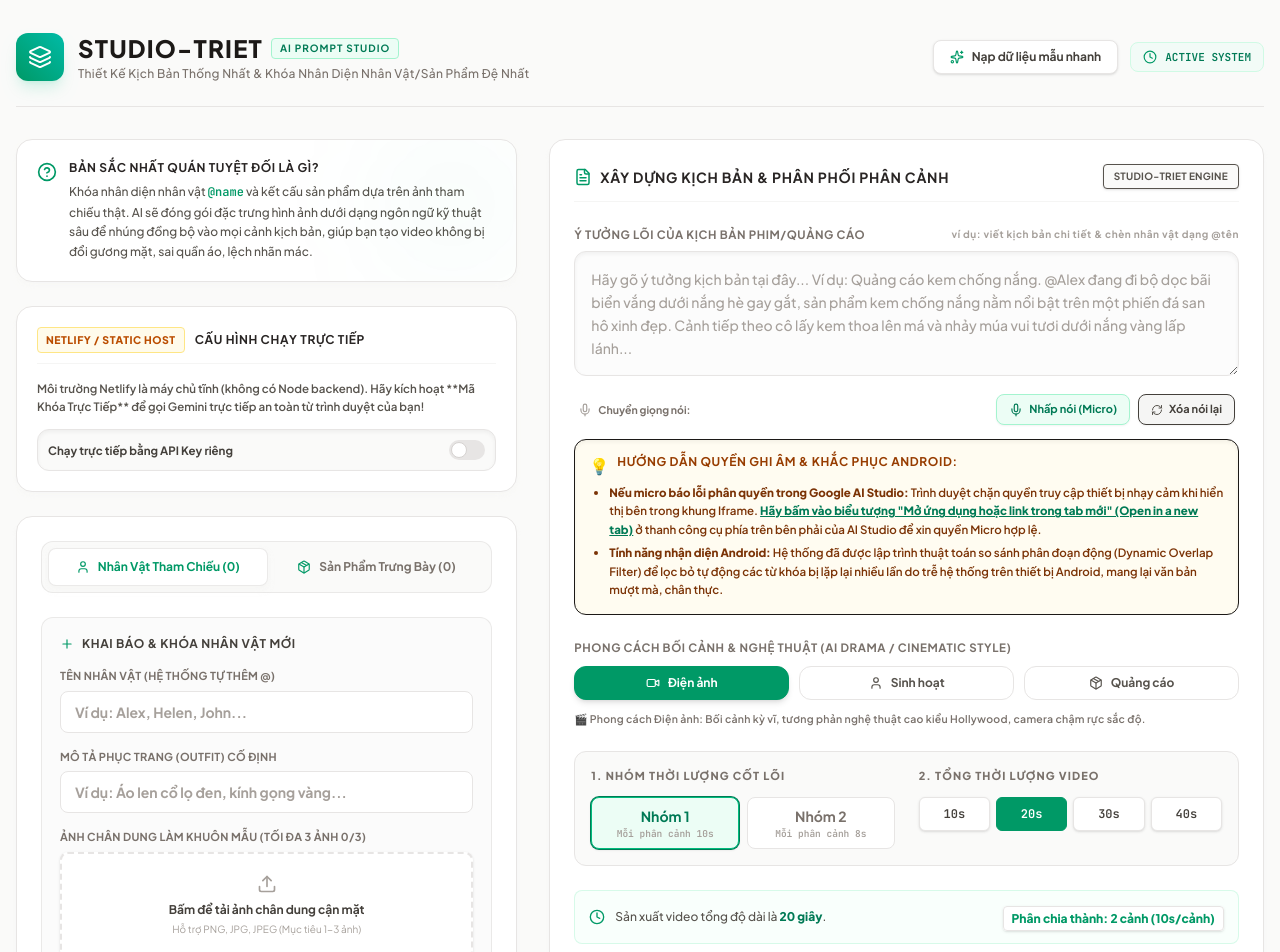
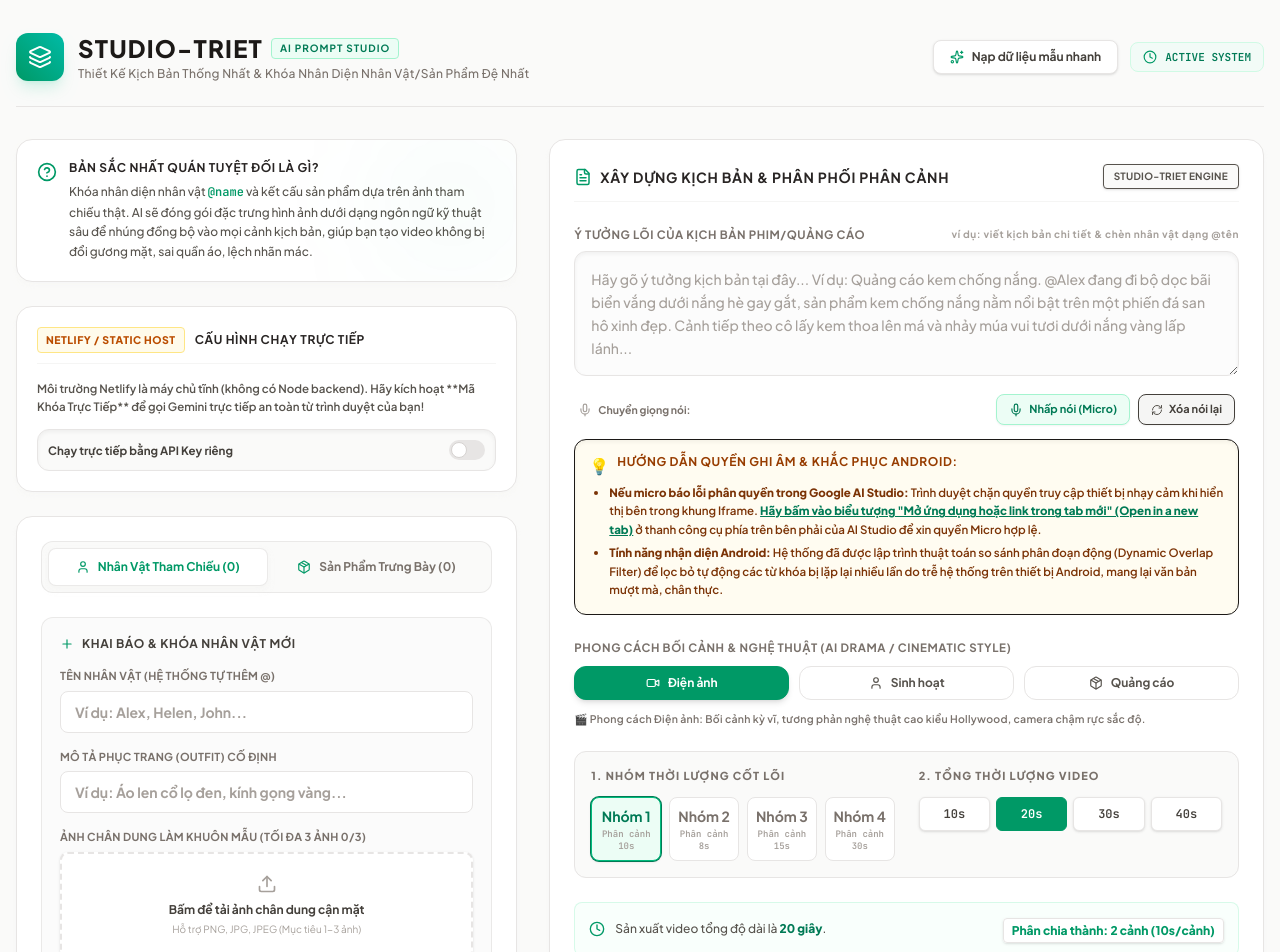
Before and after one commit to idecopharma/triet-studio, a React (Vite) app: page / in a window 1280 px wide. Shown: the top 952 px of the page. Built offline with nearby package versions, Linux system fonts and the light colour scheme.

Commit message:
feat: add 15s and 30s duration options to screenplay
Extend duration group support to include 15s and 30s presets, updating logic in both client and server to handle scene distribution and word count calculations.

```diff
--- a/src/App.tsx
+++ b/src/App.tsx
@@ -56,7 +56,7 @@
 
   // Screenplay Setup State
   const [idea, setIdea] = useState("");
-  const [durationGroup, setDurationGroup] = useState<"10s" | "8s">("10s");
+  const [durationGroup, setDurationGroup] = useState<"10s" | "8s" | "15s" | "30s">("10s");
   const [totalDuration, setTotalDuration] = useState<number>(20); // Default to 20s for 10s group
   const [screenplayStyle, setScreenplayStyle] = useState<"cinematic" | "daily" | "commercial">("cinematic");
 
@@ -415,12 +415,16 @@
   };
 
   // Handler for duration group switch
-  const handleDurationGroupChange = (group: "10s" | "8s") => {
+  const handleDurationGroupChange = (group: "10s" | "8s" | "15s" | "30s") => {
     setDurationGroup(group);
     if (group === "10s") {
       setTotalDuration(20); // Recommended starting for 10s
-    } else {
+    } else if (group === "8s") {
       setTotalDuration(24); // Recommended starting for 8s
+    } else if (group === "15s") {
+      setTotalDuration(30); // Recommended starting for 15s
+    } else if (group === "30s") {
+      setTotalDuration(30); // Recommended starting for 30s
     }
   };
 
@@ -673,9 +677,11 @@
 
     try {
       let scenesData: any[] = [];
-      const durationUnit = durationGroup === "10s" ? 10 : 8;
-      const numScenes = Math.ceil(totalDuration / durationUnit);
-      const maxWords = durationUnit === 10 ? 25 : 18;
+      const durationUnit = durationGroup === "8s" ? 8 : (durationGroup === "10s" ? 10 : (durationGroup === "15s" ? 15 : 30));
+      const isSingleSceneGroup = durationGroup === "15s" || durationGroup === "30s";
+      const numScenes = isSingleSceneGroup ? 1 : Math.ceil(totalDuration / durationUnit);
+      const scene_duration = isSingleSceneGroup ? totalDuration : durationUnit;
+      const maxWords = isSingleSceneGroup ? Math.ceil(totalDuration * 2.2) : (durationUnit === 8 ? 18 : 25);
 
       if (useDirectGemini) {
         let styleDescription = "PHONG CÁCH MẶC ĐỊNH: Đa dạng, linh hoạt và cân bằng giữa nghệ thuật lẫn thương mại.";
@@ -705,7 +711,7 @@
         }
 
         const promptText = `Bạn là một biên kịch danh tiếng và kỹ sư thiết kế prompt (prompt engineer) video chuyên nghiệp dạn dày kinh nghiệm tại STUDIO-TRIET.
-Nhiệm vụ của bạn là chuyển thể Ý tưởng kịch bản (Idea) dưới đây thành một kịch bản video từng phân cảnh đồng bộ, tối ưu thời lượng và nhất quán về nhân vật lẫn sản phẩm.
+Nhiệm vụ của bạn là chuyển thể Ý tưởng kịch bản (Idea) dưới đây thành một kịch bản video đồng bộ, tối ưu thời lượng và nhất quán về nhân vật lẫn sản phẩm.
 
 Ý TƯỞNG KỊCH BẢN CHỦ ĐẠO:
 "${idea}"
@@ -714,19 +720,19 @@
 ${styleDescription}
 
 THÔNG TIN QUY CHUẨN ĐỒNG BỘ:
-- Nhóm thời lượng: Phân cảnh ${durationUnit} giây.
+- Nhóm thời lượng: Phân cảnh ${scene_duration} giây.
 - Tổng thời lượng video: ${totalDuration} giây.
-- Tổng số phân cảnh cần tạo: ${numScenes} phân cảnh (Mỗi cảnh dài đúng ${durationUnit}s để tổng đạt ${totalDuration}s).
+- Tổng số phân cảnh cần tạo: ${numScenes} phân cảnh ${isSingleSceneGroup ? `(Tạo duy nhất 1 kịch bản/prompt tổng thể hoàn chỉnh dài đúng ${totalDuration}s, tuyệt đối không chia nhỏ ra nhiều phân cảnh)` : `(Mỗi cảnh dài đúng ${durationUnit}s để tổng đạt ${totalDuration}s)`}.
 - Nhân vật tham chiếu cần sử dụng (nếu phù hợp):
 ${charactersInfo}
 - Sản phẩm quảng cáo cần sử dụng (nếu phù hợp):
 ${productInfo}
 
 YÊU CẦU QUAN TRỌNG VỀ ĐỒNG BỘ VIDEO VÀ AUDIO:
-1. Tính Nhất Quán Xuyên Suốt: Cốt truyện kịch bản phải có tính kết nối mạch lạc, phong cách nghệ thuật, bối cảnh ánh sáng và diện mạo nhân vật/sản phẩm phải nhất quán từ phân cảnh đầu đến phân cảnh cuối theo đúng phong cách nghệ thuật đã yêu cầu ở trên.
+1. Tính Nhất Quán Xuyên Suốt: Cốt truyện kịch bản phải có tính kết nối mạch lạc, phong cách nghệ thuật, bối cảnh ánh sáng và diện mạo nhân vật/sản phẩm phải nhất quán theo phong cách nghệ thuật đã yêu cầu ở trên.
 2. Quy tắc thời lượng lời thoại (audioPrompt):
-   - Cảnh dài ${durationUnit} giây CHỈ được chứa tối đa ${maxWords} từ tiếng Việt trong lời thoại để phát âm vừa vặn, truyền cảm, tự nhiên và không bị hụt hơi.
-   - Bạn PHẢI thiết lập độ dài lời thoại ngắn gọn, súc tích nhất có thể để khớp hoàn hảo trong khu vực thời gian ${durationUnit}s. Nếu ý tưởng lời thoại quá dài vượt khung, bạn BẮT BUỘC phải chuyển bớt ý hoặc câu thoại tiếp theo sang phân cảnh tiếp sau.
+   - Cảnh dài ${scene_duration} giây CHỈ được chứa tối đa ${maxWords} từ tiếng Việt trong lời thoại để phát âm vừa vặn, truyền cảm, tự nhiên và không bị hụt hơi.
+   - Bạn PHẢI thiết lập độ dài lời thoại ngắn gọn, súc tích nhất có thể để khớp hoàn hảo trong khu vực thời gian ${scene_duration}s.
 3. Cú pháp viết Video Visual Prompt (visualPrompt):
    - Viết hoàn toàn bằng TIẾNG ANH chuyên sâu để các mô hình AI tạo video lớn hiểu chính xác.
    - Phải mô tả chi tiết phù hợp phong cách đã chọn: Góc quay (e.g. medium shot, extreme close-up), động tác camera (e.g. cinematic slow panning, smooth push-in, tracking shot), ánh sáng (cinematic lighting, warm sunset glow), bối cảnh chính xác và diễn biến hành động.
@@ -749,7 +755,7 @@
                   },
                   duration: {
                     type: "INTEGER",
-                    description: `Thời lượng phân cảnh, phải bằng đúng ${durationUnit}`,
+                    description: `Thời lượng phân cảnh, phải bằng đúng ${scene_duration}`,
                   },
                   visualPrompt: {
                     type: "STRING",
@@ -757,7 +763,7 @@
                   },
                   audioPrompt: {
                     type: "STRING",
-                    description: `Voiceover narration text in Vietnamese. Max ${maxWords} words to fit ${durationUnit} seconds perfectly!`,
+                    description: `Voiceover narration text in Vietnamese. Max ${maxWords} words to fit ${scene_duration} seconds perfectly!`,
                   },
                   notes: {
                     type: "STRING",
@@ -844,12 +850,13 @@
     showNotification(`Đang tái khởi tạo phối cảnh và lời thoại cho phân cảnh #${sceneNum}...`, "info");
 
     try {
-      const durationUnit = durationGroup === "10s" ? 10 : 8;
+      const currentScene = screenplay.scenes.find(s => s.sceneNumber === sceneNum);
+      const scene_duration = currentScene ? currentScene.duration : (durationGroup === "8s" ? 8 : (durationGroup === "10s" ? 10 : (durationGroup === "15s" ? 15 : 30)));
+      const isSingleSceneGroup = durationGroup === "15s" || durationGroup === "30s";
+      const maxWords = isSingleSceneGroup ? Math.ceil(scene_duration * 2.2) : (durationGroup === "8s" ? 18 : 25);
       let updatedScene: ScreenplayScene;
 
       if (useDirectGemini) {
-        const maxWords = durationUnit === 10 ? 25 : 18;
-
         // Characters formatting
         let charactersInfo = "";
         if (characters && characters.length > 0) {
@@ -881,7 +888,7 @@
 "${feedbackText}"
 
 HÃY TẠO LẠI PHÂN CẢNH SỐ ${sceneNum} NÀY để đáp ứng mong muốn trên nhưng VẪN PHẢI GIỮ TÍNH MẠCH LẠC, NHẤT QUÁN kết cấu chung của toàn bộ kịch bản.
-Đảm bảo lời thoại tiếng Việt (audioPrompt) cực kỳ ngắn gọn, sắc sảo và KHÔNG vượt quá ${maxWords} từ để vừa khít thời lượng ${durationUnit}s.
+Đảm bảo lời thoại tiếng Việt (audioPrompt) cực kỳ ngắn gọn, sắc sảo và KHÔNG vượt quá ${maxWords} từ để vừa khít thời lượng ${scene_duration}s.
 Visual prompt cho video phải viết bằng tiếng Anh chi tiết cao (khoảng 100 từ).`;
 
         const schema = {
@@ -919,7 +926,7 @@
               idea: screenplay.idea,
               characters: characters,
               product: product,
-              durationUnit: durationUnit,
+              durationUnit: scene_duration,
               currentScenes: screenplay.scenes,
               targetSceneNumber: sceneNum,
               feedback: feedbackText
@@ -1016,7 +1023,7 @@
 =====================================================
 Ý TƯỞNG CHỦ ĐẶO: ${screenplay.idea}
 TỔNG THỜI LƯỢNG SẢN XUẤT: ${screenplay.totalDuration} Giây
-CHẾ ĐỘ TỐI ƯU HỎA: Cảnh quay ${screenplay.durationGroup === "10s" ? 10 : 8} giây
+CHẾ ĐỘ TỐI ƯU HỎA: Cảnh quay ${parseInt(screenplay.durationGroup) || 10} giây
 NGÀY KHỞI TẠO: ${screenplay.createdAt}
 
 `;
@@ -1696,35 +1703,59 @@
               {/* Configuration Panel: Duration intervals & total duration */}
               <div className="grid grid-cols-1 md:grid-cols-2 gap-6 p-4 rounded-xl bg-stone-50 border border-stone-200">
 
-                {/* Group 1 & 2 Selector */}
+                {/* Group Selector */}
                 <div className="space-y-3">
                   <span className="text-[11px] font-extrabold text-stone-500 uppercase tracking-widest block">
                     1. Nhóm thời lượng cốt lõi
                   </span>
 
-                  <div className="grid grid-cols-2 gap-2">
+                  <div className="grid grid-cols-2 sm:grid-cols-4 gap-2">
                     <button
                       onClick={() => handleDurationGroupChange("10s")}
-                      className={`py-2 rounded-lg text-xs font-bold flex flex-col items-center justify-center border transition-all cursor-pointer ${
+                      className={`py-2 px-1 rounded-lg text-xs font-bold flex flex-col items-center justify-center border transition-all cursor-pointer ${
                         durationGroup === "10s"
                           ? "bg-emerald-50 border-emerald-500 text-emerald-700 shadow-sm font-black ring-1 ring-emerald-250"
                           : "bg-white border-stone-200 text-stone-500 hover:text-stone-850"
                       }`}
                     >
-                      <span className="text-sm">Nhóm 1</span>
-                      <span className="text-[9.5px] font-mono text-stone-400 font-bold mt-0.5">Mỗi phân cảnh 10s</span>
+                      <span className="text-xs sm:text-sm">Nhóm 1</span>
+                      <span className="text-[9px] font-mono text-stone-400 font-bold mt-0.5">Phân cảnh 10s</span>
                     </button>
 
                     <button
                       onClick={() => handleDurationGroupChange("8s")}
-                      className={`py-2 rounded-lg text-xs font-bold flex flex-col items-center justify-center border transition-all cursor-pointer ${
+                      className={`py-2 px-1 rounded-lg text-xs font-bold flex flex-col items-center justify-center border transition-all cursor-pointer ${
                         durationGroup === "8s"
                           ? "bg-emerald-50 border-emerald-500 text-emerald-700 shadow-sm font-black ring-1 ring-emerald-250"
                           : "bg-white border-stone-200 text-stone-500 hover:text-stone-850"
                       }`}
                     >
-                      <span className="text-sm">Nhóm 2</span>
-                      <span className="text-[9.5px] font-mono text-stone-400 font-bold mt-0.5">Mỗi phân cảnh 8s</span>
+                      <span className="text-xs sm:text-sm">Nhóm 2</span>
+                      <span className="text-[9px] font-mono text-stone-400 font-bold mt-0.5">Phân cảnh 8s</span>
+                    </button>
+
+                    <button
+                      onClick={() => handleDurationGroupChange("15s")}
+                      className={`py-2 px-1 rounded-lg text-xs font-bold flex flex-col items-center justify-center border transition-all cursor-pointer ${
+                        durationGroup === "15s"
+                          ? "bg-emerald-50 border-emerald-500 text-emerald-700 shadow-sm font-black ring-1 ring-emerald-250"
+                          : "bg-white border-stone-200 text-stone-500 hover:text-stone-850"
+                      }`}
+                    >
+                      <span className="text-xs sm:text-sm">Nhóm 3</span>
+                      <span className="text-[9px] font-mono text-stone-400 font-bold mt-0.5">Phân cảnh 15s</span>
+                    </button>
+
+                    <button
+                      onClick={() => handleDurationGroupChange("30s")}
+                      className={`py-2 px-1 rounded-lg text-xs font-bold flex flex-col items-center justify-center border transition-all cursor-pointer ${
+                        durationGroup === "30s"
+                          ? "bg-emerald-50 border-emerald-500 text-emerald-700 shadow-sm font-black ring-1 ring-emerald-250"
+                          : "bg-white border-stone-200 text-stone-500 hover:text-stone-850"
+                      }`}
+                    >
+                      <span className="text-xs sm:text-sm">Nhóm 4</span>
+                      <span className="text-[9px] font-mono text-stone-400 font-bold mt-0.5">Phân cảnh 30s</span>
                     </button>
                   </div>
                 </div>
@@ -1736,9 +1767,16 @@
                   </span>
 
                   <div className="grid grid-cols-4 gap-1.5">
-                    {durationGroup === "10s" ? (
-                      <>
-                        {[10, 20, 30, 40].map((t) => (
+                    {(() => {
+                      let durations = [10, 20, 30, 40];
+                      if (durationGroup === "8s") {
+                        durations = [8, 24, 32, 40];
+                      } else if (durationGroup === "15s") {
+                        durations = [15, 30, 45, 60];
+                      } else if (durationGroup === "30s") {
+                        durations = [30, 60, 90, 120];
+                      }
+                      return durations.map((t) => (
                         <button
                           key={t}
                           onClick={() => setTotalDuration(t)}
@@ -1750,25 +1788,8 @@
                         >
                           {t}s
                         </button>
-                        ))}
-                      </>
-                    ) : (
-                      <>
-                        {[8, 24, 32, 40].map((t) => (
-                          <button
-                            key={t}
-                            onClick={() => setTotalDuration(t)}
-                            className={`py-2 rounded-md text-xs font-mono font-bold transition-all cursor-pointer border ${
-                              totalDuration === t
-                                ? "bg-emerald-600 border-emerald-600 text-white font-black"
-                                : "bg-white hover:bg-stone-50 border-stone-200 text-stone-700 shadow-sm"
-                            }`}
-                          >
-                            {t}s
-                          </button>
-                        ))}
-                      </>
-                    )}
+                      ));
+                    })()}
                   </div>
                 </div>
               </div>
@@ -1783,7 +1804,11 @@
                 </div>
                 <div className="text-right">
                   <span className="px-2 py-1 rounded bg-white text-xs font-black border border-stone-200 text-emerald-600 shadow-sm">
-                    Phân chia thành: {Math.ceil(totalDuration / (durationGroup === "10s" ? 10 : 8))} cảnh ({durationGroup === "10s" ? "10s" : "8s"}/cảnh)
+                    {durationGroup === "15s" || durationGroup === "30s" ? (
+                      "Không chia nhỏ - Tạo 1 Prompt gộp duy nhất"
+                    ) : (
+                      `Phân chia thành: ${Math.ceil(totalDuration / (durationGroup === "8s" ? 8 : 10))} cảnh (${durationGroup}/cảnh)`
+                    )}
                   </span>
                 </div>
               </div>
@@ -1840,7 +1865,7 @@
                   </div>
                   <div className={`flex items-center gap-2 ${genStep >= 4 ? "text-emerald-700 font-bold" : "text-stone-400 font-semibold"}`}>
                     <span className="shrink-0">{genStep >= 4 ? "✓" : "○"}</span>
-                    <span>Tối ưu từ ngữ lời thoại khớp thời gian ({durationGroup === "10s" ? "~22" : "~18"} từ)</span>
+                    <span>Tối ưu từ ngữ lời thoại khớp thời gian ({durationGroup === "8s" ? "~18" : (durationGroup === "10s" ? "~25" : (durationGroup === "15s" ? "~35" : "~70"))} từ)</span>
                   </div>
                 </div>
               </motion.div>
@@ -1881,8 +1906,7 @@
                 <div className="space-y-6">
                   {screenplay.scenes.map((scene, idx) => {
                     const sceneWordCount = getWordCount(scene.audioPrompt);
-                    const isGroup10 = durationGroup === "10s";
-                    const maxWordsAllowed = isGroup10 ? 25 : 18;
+                    const maxWordsAllowed = durationGroup === "8s" ? 18 : (durationGroup === "10s" ? 25 : (durationGroup === "15s" ? 35 : 70));
                     const isOverflow = sceneWordCount > maxWordsAllowed;
 
                     return (
--- a/src/types.ts
+++ b/src/types.ts
@@ -30,7 +30,7 @@
   id: string;
   idea: string;
   totalDuration: number; // e.g., 8, 20, 24, 30, 32, 40
-  durationGroup: '10s' | '8s';
+  durationGroup: '10s' | '8s' | '15s' | '30s';
   scenes: ScreenplayScene[];
   createdAt: string;
 }
```
Also changed, not shown: server.ts (+15 -13 lines). Lines whose indentation alone changed are shown as unchanged.
